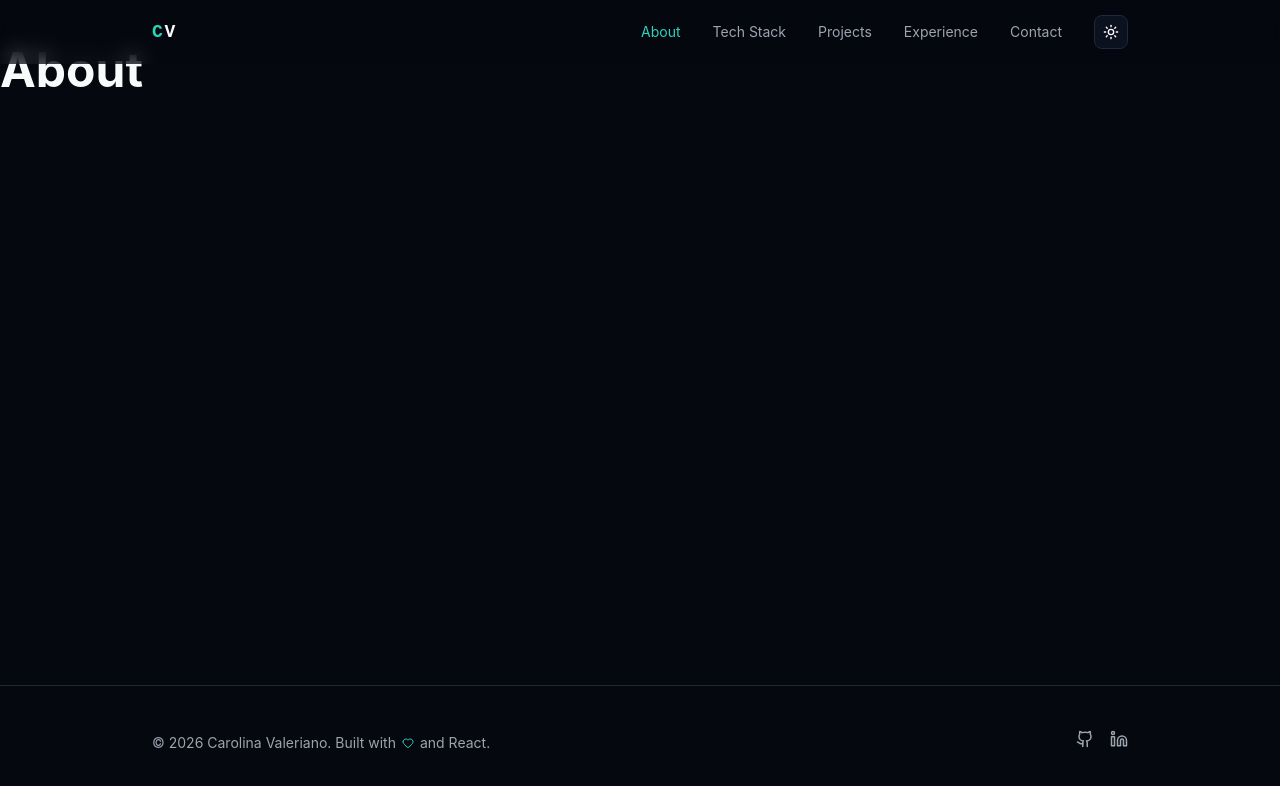
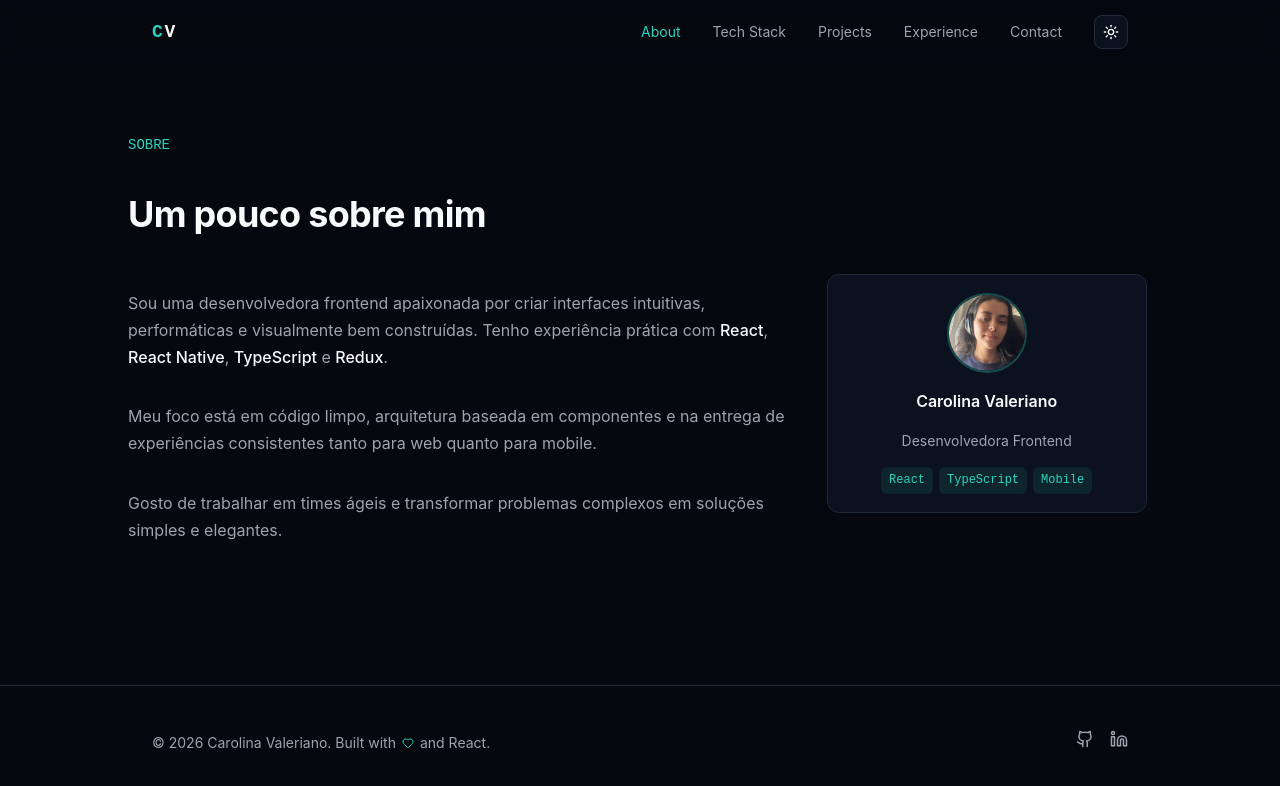
Before and after one commit to valerianocarolina/portfolio, a React (Vite) app: page /about in a window 1280 px wide. Shown: the top 786 px of the page. Built offline with nearby package versions, Linux system fonts and the light colour scheme.

Commit message:
feat: add DeveloperCard component and integrate into About page

```diff
--- /dev/null
+++ b/src/components/DeveloperCard/DeveloperCard.css
@@ -0,0 +1,90 @@
+.developer-card {
+  width: 100%;
+  height: fit-content;
+  max-width: 320px;
+
+  padding: 18px 16px;
+
+  border-radius: var(--radius);
+
+  background: hsl(var(--surface));
+  border: 1px solid hsl(var(--border));
+
+  text-align: center;
+
+  transition: all 0.25s ease;
+}
+
+.developer-card:hover {
+  transform: translateY(-2px);
+
+  border-color: hsl(var(--primary) / 0.4);
+
+  box-shadow:
+    0 0 0 1px hsl(var(--primary) / 0.08),
+    0 10px 35px hsl(var(--primary) / 0.12);
+}
+
+.developer-avatar {
+  width: 72px;
+  height: 72px;
+
+  margin: 0 auto 12px;
+  width: 80px;
+  height: 80px;
+  display: flex;
+  align-items: center;
+  justify-content: center;
+
+  margin: 0 auto 16px;
+
+  border-radius: 50%;
+
+  overflow: hidden;
+
+  border: 2px solid hsl(var(--primary) / 0.3);
+}
+
+.developer-avatar img {
+  width: 135%;
+  height: 135%;
+
+  object-fit: scale-down;
+}
+
+.developer-name {
+  font-weight: 600;
+
+  color: hsl(var(--foreground));
+}
+
+.developer-role {
+  font-size: 14px;
+
+  margin-top: 4px;
+
+  color: hsl(var(--muted-foreground));
+}
+
+.developer-tags {
+  margin-top: 12px;
+
+  display: flex;
+  justify-content: center;
+  flex-wrap: wrap;
+
+  gap: 6px;
+}
+
+.developer-tags span {
+  font-family: 'JetBrains Mono', monospace;
+
+  font-size: 12px;
+
+  padding: 4px 8px;
+
+  border-radius: 6px;
+
+  background: hsl(var(--primary) / 0.1);
+  color: hsl(var(--primary));
+}
--- /dev/null
+++ b/src/components/DeveloperCard/DeveloperCard.tsx
@@ -0,0 +1,22 @@
+import './DeveloperCard.css'
+import profileImage from '../../assets/images/carolina.jpg'
+
+export function DeveloperCard() {
+  return (
+    <div className="developer-card">
+      <div className="developer-avatar">
+        <img src={profileImage} alt="Carolina Valeriano" />
+      </div>
+
+      <p className="developer-name">Carolina Valeriano</p>
+
+      <p className="developer-role">Desenvolvedora Frontend</p>
+
+      <div className="developer-tags">
+        <span>React</span>
+        <span>TypeScript</span>
+        <span>Mobile</span>
+      </div>
+    </div>
+  )
+}
--- a/src/pages/About/index.tsx
+++ b/src/pages/About/index.tsx
@@ -1,3 +1,42 @@
+import { DeveloperCard } from '../../components/DeveloperCard/DeveloperCard'
+
+import './styles.css'
+
 export function About() {
-  return <h1>About</h1>
+  return (
+    <section id="about" className="about">
+      <div className="about-container">
+        <p className="section-title">SOBRE</p>
+
+        <h2 className="section-heading">Um pouco sobre mim</h2>
+
+        <div className="about-grid">
+          <div className="about-text">
+            <p>
+              Sou uma desenvolvedora frontend apaixonada por criar interfaces
+              intuitivas, performáticas e visualmente bem construídas. Tenho
+              experiência prática com <span>React</span>,{' '}
+              <span>React Native</span>, <span>TypeScript</span> e{' '}
+              <span>Redux</span>.
+            </p>
+
+            <p>
+              Meu foco está em código limpo, arquitetura baseada em componentes
+              e na entrega de experiências consistentes tanto para web quanto
+              para mobile.
+            </p>
+
+            <p>
+              Gosto de trabalhar em times ágeis e transformar problemas
+              complexos em soluções simples e elegantes.
+            </p>
+          </div>
+
+          <div className="about-card">
+            <DeveloperCard />
+          </div>
+        </div>
+      </div>
+    </section>
+  )
 }
--- /dev/null
+++ b/src/pages/About/styles.css
@@ -0,0 +1,64 @@
+.about {
+  position: relative;
+
+  padding: 120px 24px;
+}
+
+.about-container {
+  max-width: 1024px;
+  margin: 0 auto;
+}
+
+.section-title {
+  font-family: 'JetBrains Mono', monospace;
+
+  font-size: 14px;
+
+  color: hsl(var(--primary));
+
+  margin-bottom: 8px;
+}
+
+.section-heading {
+  font-size: 36px;
+
+  font-weight: 700;
+
+  letter-spacing: -0.02em;
+}
+
+.about-grid {
+  display: grid;
+
+  grid-template-columns: 1fr;
+
+  gap: 32px;
+}
+
+.about-text {
+  display: flex;
+  flex-direction: column;
+
+  color: hsl(var(--muted-foreground));
+
+  line-height: 1.7;
+}
+
+.about-text span {
+  color: hsl(var(--foreground));
+
+  font-weight: 500;
+}
+
+.about-card {
+  display: flex;
+  justify-content: center;
+}
+
+/* RESPONSIVO */
+
+@media (min-width: 768px) {
+  .about-grid {
+    grid-template-columns: 2fr 1fr;
+  }
+}
```
Also changed, not shown: src/assets/images/carolina.jpg (added).
